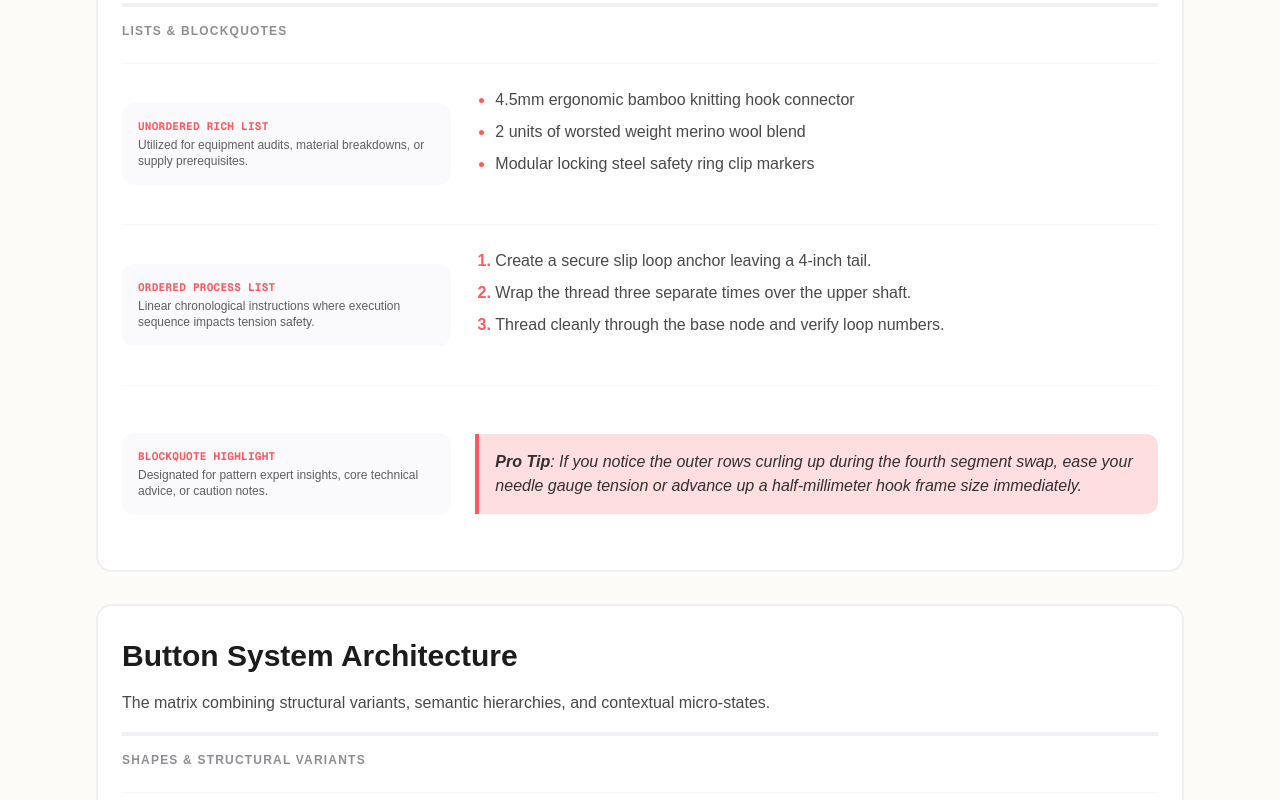
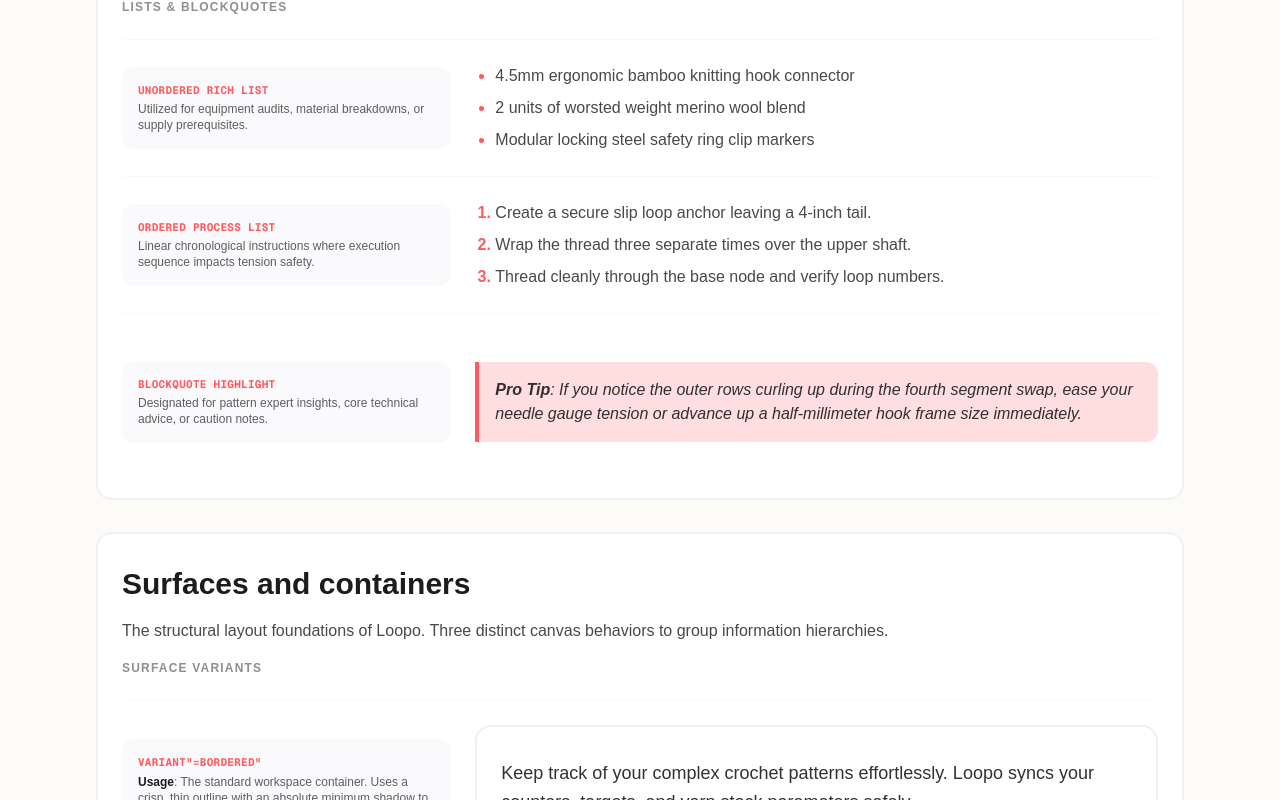
Before and after one commit to ionutalexandru/loopo, a Next.js app: page /styleguide in a window 1280 px wide. Shown: the part 2000-2800 px from the top of the page. Built offline with nearby package versions, Linux system fonts and the light colour scheme.

Commit message:
add card component into the styleguide

```diff
--- a/app/globals.css
+++ b/app/globals.css
@@ -35,23 +35,23 @@ body {
 }
 
 h1 {
-    @apply font-comfortaa text-charcoal mb-6 text-4xl font-bold md:text-5xl;
+    @apply font-comfortaa text-charcoal mb-6 text-4xl font-bold last:mb-0 md:text-5xl;
 }
 
 h2 {
-    @apply text-charcoal mb-4 text-2xl font-bold md:text-3xl;
+    @apply text-charcoal mb-4 text-2xl font-bold last:mb-0 md:text-3xl;
 }
 
 h3 {
-    @apply text-charcoal mb-3 text-xl font-semibold;
+    @apply text-charcoal mb-3 text-xl font-semibold last:mb-0;
 }
 
 h4 {
-    @apply text-charcoal/80 mb-2 text-base font-bold tracking-wider uppercase;
+    @apply text-charcoal/80 mb-2 text-base font-bold tracking-wider uppercase last:mb-0;
 }
 
 p {
-    @apply text-charcoal/80 mb-4 text-base leading-relaxed;
+    @apply text-charcoal/80 mb-4 text-base leading-relaxed last:mb-0;
 }
 
 hr {
@@ -59,15 +59,15 @@ hr {
 }
 
 .lead {
-    @apply text-charcoal/90 mb-5 block text-lg leading-relaxed;
+    @apply text-charcoal/90 mb-5 block text-lg leading-relaxed last:mb-0;
 }
 
 ul {
-    @apply text-charcoal/80 marker:text-vibrant-coral mb-6 list-disc space-y-2 pl-5 text-base;
+    @apply text-charcoal/80 marker:text-vibrant-coral mb-6 list-disc space-y-2 pl-5 text-base last:mb-0;
 }
 
 ol {
-    @apply text-charcoal/80 marker:text-vibrant-coral mb-6 list-decimal space-y-2 pl-5 text-base marker:font-bold;
+    @apply text-charcoal/80 marker:text-vibrant-coral mb-6 list-decimal space-y-2 pl-5 text-base marker:font-bold last:mb-0;
 }
 
 blockquote {
--- a/app/styleguide/page.tsx
+++ b/app/styleguide/page.tsx
@@ -257,6 +257,81 @@ export default function StyleGuide() {
                                     or advance up a half-millimeter hook frame
                                     size immediately.
                                 </blockquote>
+                            </div>
+                        </div>
+                    </div>
+                </Card>
+                <Card variant="bordered">
+                    <h2>Surfaces and containers</h2>
+                    <p>
+                        The structural layout foundations of Loopo. Three
+                        distinct canvas behaviors to group information
+                        hierarchies.
+                    </p>
+                    <div className="space-y-6">
+                        <div className="sg-subtitle">Surface Variants</div>
+                        <div className="sg-row">
+                            <div className="sg-meta">
+                                <code className="coral">
+                                    variant&#34;=bordered&#34;
+                                </code>
+                                <strong>Usage</strong>: The standard workspace
+                                container. Uses a crisp, thin outline with an
+                                absolute minimum shadow to encapsulate
+                                interactive modules, lists, and tools.
+                            </div>
+                            <div className="sg-preview">
+                                <Card variant="bordered">
+                                    <p className="lead">
+                                        Keep track of your complex crochet
+                                        patterns effortlessly. Loopo syncs your
+                                        counters, targets, and yarn stock
+                                        parameters safely.
+                                    </p>
+                                </Card>
+                            </div>
+                        </div>
+                        <div className="sg-row">
+                            <div className="sg-meta">
+                                <code className="coral">
+                                    variant&#34;=flat&#34;
+                                </code>
+                                <strong>Usage</strong>: Secondary or tertiary
+                                tracking elements. Removes the border. Perfect
+                                for putting statistics or static read-only text
+                                in the background.
+                            </div>
+                            <div className="sg-preview">
+                                <Card variant="flat">
+                                    <p className="lead">
+                                        Keep track of your complex crochet
+                                        patterns effortlessly. Loopo syncs your
+                                        counters, targets, and yarn stock
+                                        parameters safely.
+                                    </p>
+                                </Card>
+                            </div>
+                        </div>
+                        <div className="sg-row">
+                            <div className="sg-meta">
+                                <code className="coral">
+                                    variant&#34;=elevated&#34;
+                                </code>
+                                <strong>Usage</strong>: Overlays, floating
+                                action panels, or high-priority focal cards.
+                                Lifts the surface using a soft volumetric
+                                shadow, signaling to the user that it sits on a
+                                superior visual plane.
+                            </div>
+                            <div className="sg-preview">
+                                <Card variant="elevated">
+                                    <p className="lead">
+                                        Keep track of your complex crochet
+                                        patterns effortlessly. Loopo syncs your
+                                        counters, targets, and yarn stock
+                                        parameters safely.
+                                    </p>
+                                </Card>
                             </div>
                         </div>
                     </div>
@@ -630,7 +705,7 @@ export default function StyleGuide() {
                                 false defaultChecked to boot up turned off while
                                 remaining clickable.
                             </div>
-                            <div className="sg-preview flex h-12 items-center">
+                            <div className="sg-preview">
                                 <Toggle
                                     label="My toggle"
                                     defaultChecked={false}
@@ -647,7 +722,7 @@ export default function StyleGuide() {
                                 Clicking it will organically slide it back to
                                 grey.
                             </div>
-                            <div className="sg-preview flex h-12 items-center">
+                            <div className="sg-preview">
                                 <Toggle
                                     label="My Toggle"
                                     defaultChecked={true}
@@ -688,7 +763,7 @@ export default function StyleGuide() {
                                 no emotional weight, such as fiber types, hook
                                 sizes, or measurements.
                             </div>
-                            <div className="sg-preview flex h-12 items-center">
+                            <div className="sg-preview">
                                 <Tag label="Merino" icon={<Sparkles />} />
                             </div>
                         </div>
@@ -702,7 +777,7 @@ export default function StyleGuide() {
                                 alerts, or attributes that signify the current
                                 focal point of the user.
                             </div>
-                            <div className="sg-preview flex h-12 items-center">
+                            <div className="sg-preview">
                                 <Tag
                                     label="Merino"
                                     variant="highlight"
@@ -720,7 +795,7 @@ export default function StyleGuide() {
                                 archived logs that should blend into the
                                 background.
                             </div>
-                            <div className="sg-preview flex h-12 items-center">
+                            <div className="sg-preview">
                                 <Tag
                                     label="Merino"
                                     variant="muted"
--- a/components/ui/Card.tsx
+++ b/components/ui/Card.tsx
@@ -14,14 +14,14 @@ export const Card = ({
     ...props
 }: CardProps) => {
     const variantStyles: Record<CardVariant, string> = {
-    elevated: 'bg-pure-wool shadow-xs',
+        elevated: 'bg-pure-wool shadow-md',
         flat: 'bg-pure-wool',
         bordered: 'bg-pure-wool border-2 border-chalk-gray',
     };
 
     return (
         <div
-      className={`rounded-2xl px-4 py-5 transition-all md:px-6 md:py-8 ${variantStyles[variant]} ${className}`}
+            className={`w-full rounded-2xl px-4 py-5 transition-all md:px-6 md:py-8 ${variantStyles[variant]} ${className}`}
             {...props}
         >
             {children}
```
Lines whose indentation alone changed are shown as unchanged.
